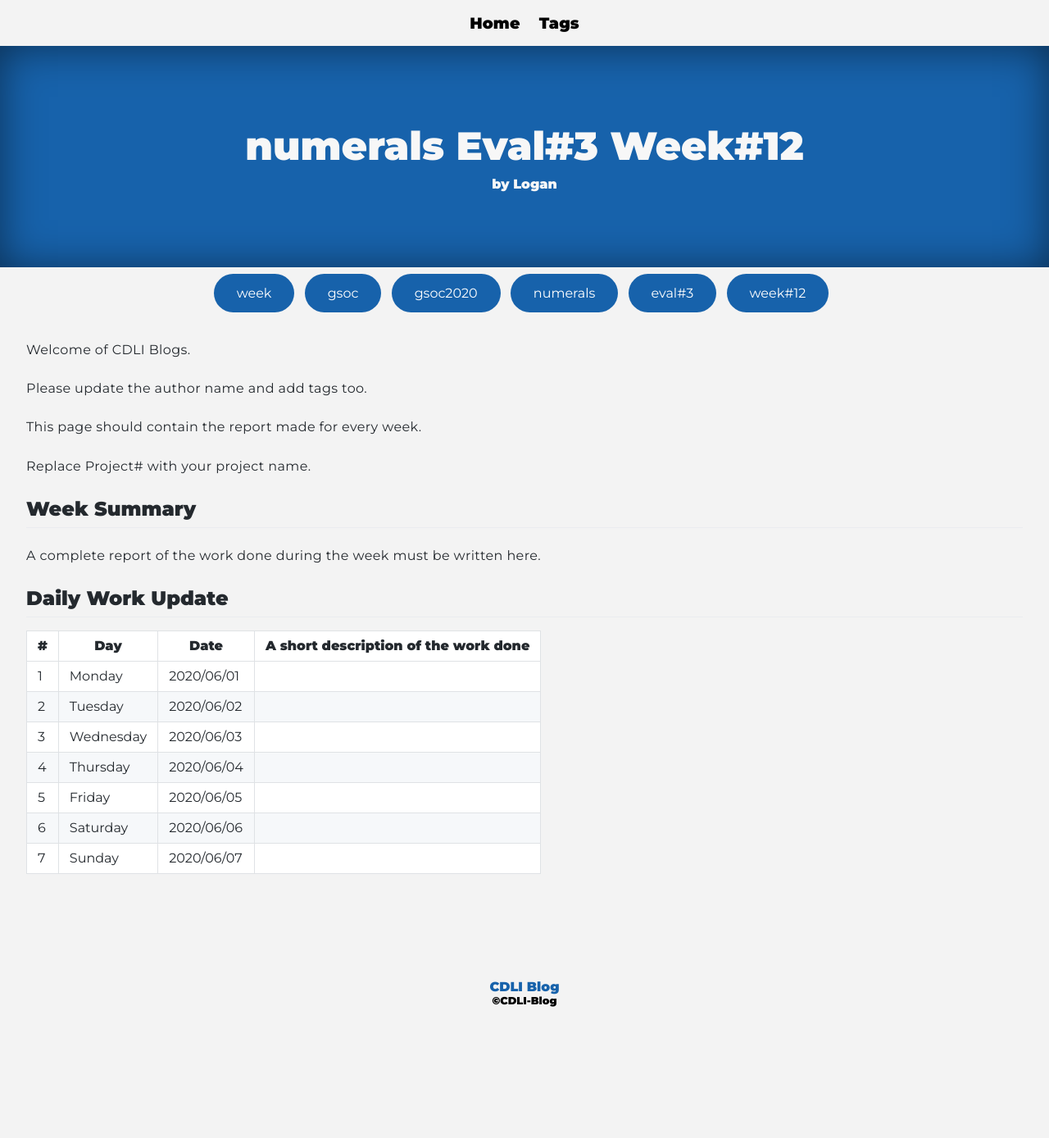
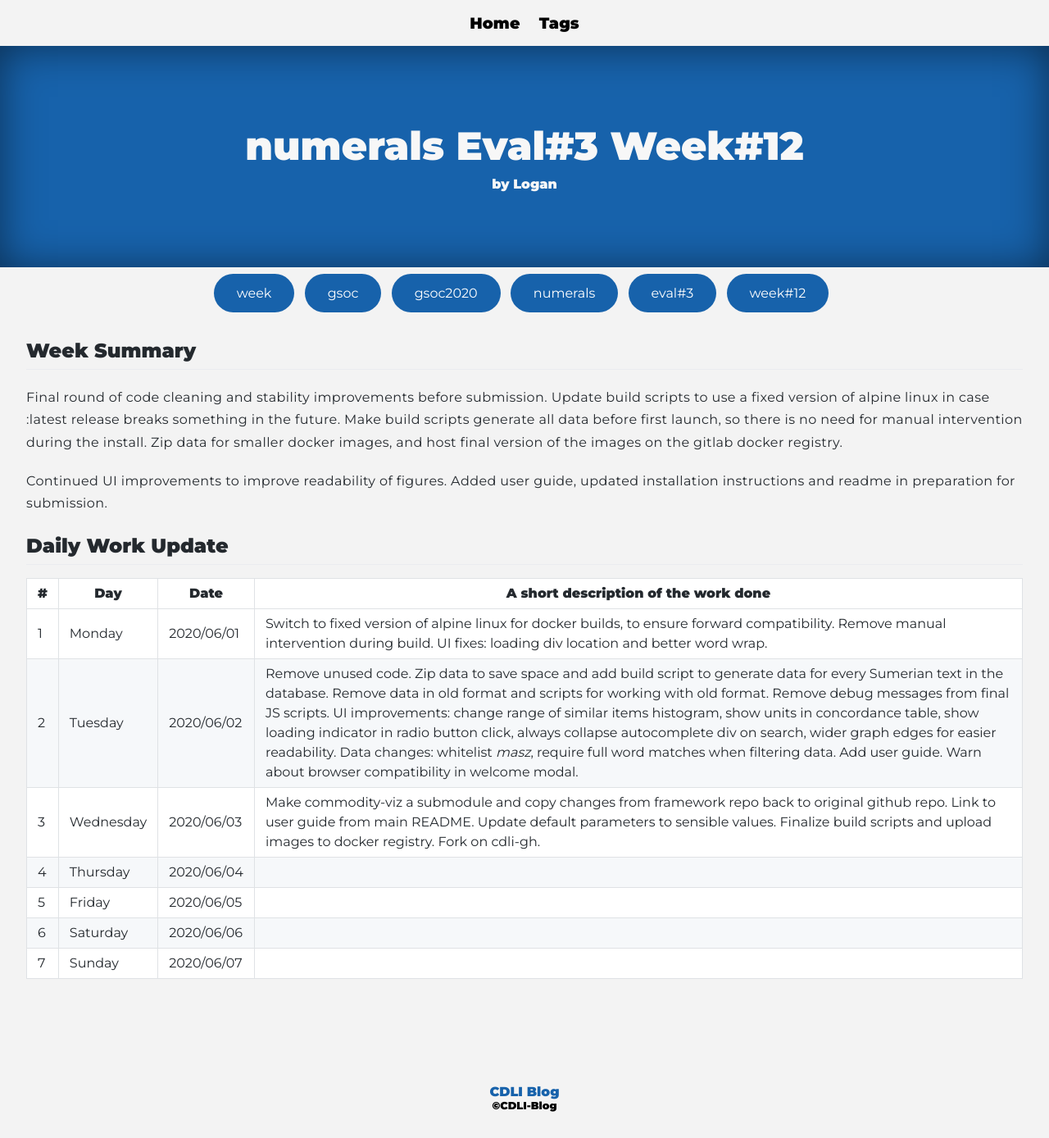
Before and after one commit to cdli-gh/blog, a Jekyll site: the page built from _blog/gsoc20/numerals/posts/14_week12.md, in a window 1280 px wide. Shown: the whole page at 82% size. Built offline with Jekyll 4.4.1, drawn with Linux system fonts in a browser that asks for light colours; Markdown is read by kramdown in place of the engine named in the settings; before the commit the page ends 1260 px from its top, so only the background shows below that.

Commit message:
Update numerals project weekly progress. Clean up logs from past weeks.

```diff
--- a/_blog/gsoc20/numerals/posts/14_week12.md
+++ b/_blog/gsoc20/numerals/posts/14_week12.md
@@ -4,26 +4,21 @@ title: numerals Eval#3 Week#12
 author: "Logan"
 tags: ["week","gsoc","gsoc2020","numerals","eval#3","week#12"]
 ---
-Welcome of CDLI Blogs.
-
-Please update the author name and add tags too.
-
-This page should contain the report made for every week.
-
-Replace Project# with your project name.
 
 ## Week Summary
 
-A complete report of the work done during the week must be written here.
+Final round of code cleaning and stability improvements before submission. Update build scripts to use a fixed version of alpine linux in case :latest release breaks something in the future. Make build scripts generate all data before first launch, so there is no need for manual intervention during the install. Zip data for smaller docker images, and host final version of the images on the gitlab docker registry.
+
+Continued UI improvements to improve readability of figures. Added user guide, updated installation instructions and readme in preparation for submission.
 
 
 ## Daily Work Update
 
 |\#|Day|Date|A short description of the work done|
 |---	|---	|---	|---	|
-|1   	| Monday 	|   2020/06/01	|   	|
-|2   	| Tuesday  	|   2020/06/02	|   	|
-|3   	| Wednesday  	|  2020/06/03 	|   	|
+|1   	| Monday 	|   2020/06/01	| Switch to fixed version of alpine linux for docker builds, to ensure forward compatibility. Remove manual intervention during build. UI fixes: loading div location and better word wrap.    	|
+|2   	| Tuesday  	|   2020/06/02	| Remove unused code. Zip data to save space and add build script to generate data for every Sumerian text in the database. Remove data in old format and scripts for working with old format. Remove debug messages from final JS scripts. UI improvements: change range of similar items histogram, show units in concordance table, show loading indicator in radio button click, always collapse autocomplete div on search, wider graph edges for easier readability. Data changes: whitelist *masz*, require full word matches when filtering data. Add user guide. Warn about browser compatibility in welcome modal.	|
+|3   	| Wednesday  	|  2020/06/03 	| Make commodity-viz a submodule and copy changes from framework repo back to original github repo. Link to user guide from main README. Update default parameters to sensible values. Finalize build scripts and upload images to docker registry. Fork on cdli-gh.    	|
 |4   	| Thursday  	|   2020/06/04	|   	|
 |5   	| Friday  	|   2020/06/05	|   	|
 |6   	| Saturday  	|   2020/06/06	|   	|
```
Also changed, not shown: _blog/gsoc20/numerals/posts/12_week10.md (+0 -1 lines), _blog/gsoc20/numerals/posts/13_week11.md (+5 -6 lines).
